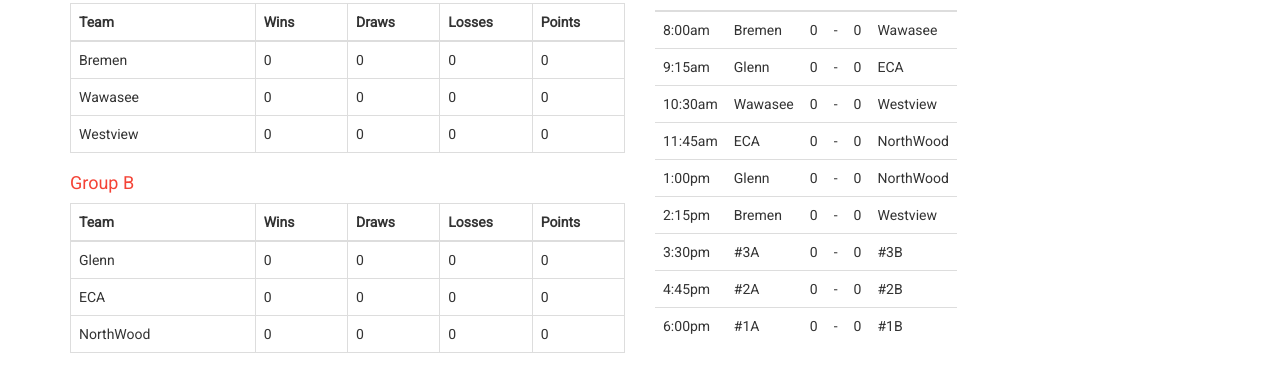
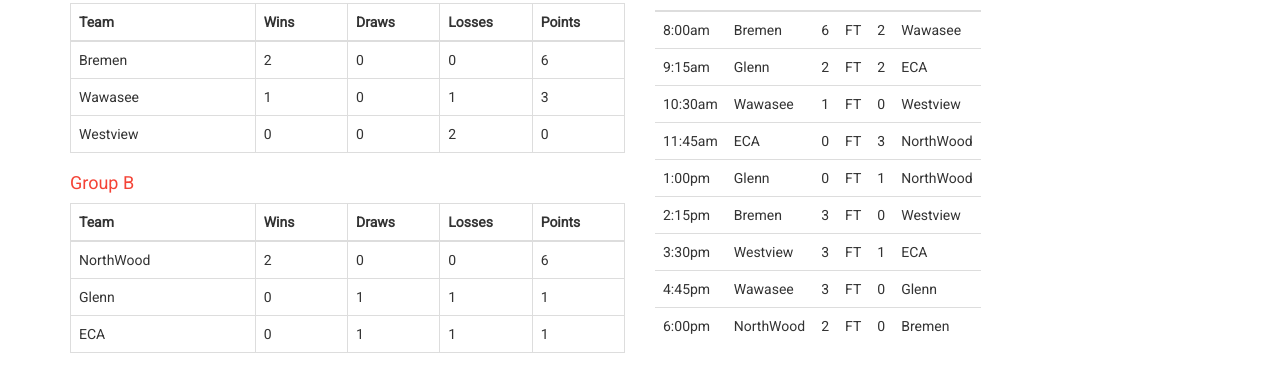
Before and after one commit to kyledijkstra/PantherClassic, a website: page index.html in a window 1280 px wide. Shown: the part 209-595 px from the top of the page. Drawn offline with nearby package versions, Linux system fonts and the light colour scheme.

Commit message:
final 2017

```diff
--- a/index.html
+++ b/index.html
@@ -2,7 +2,7 @@
 <html lang="en">
   <head>
     <title>
-      Panther Classic 2017
+      Panther Classic
     </title>
     <link rel="stylesheet" href="node_modules/bootstrap/dist/css/bootstrap.css">
     <link rel="stylesheet" href="css/style.css">
@@ -11,15 +11,14 @@
   <body>
     <div class="container-fluid" style="background-color: #212121;">
       <div class="page-header">
-        <h1 class="accent-text">2017 Panther Classic <small>July 22</small></h1>
+        <h1 class="accent-text text-center">2017 Panther Classic <small>July 22</small></h1>
       </div>
     </div>
-    <!-- <div role="navigation">
-      <ul class="nav nav-tabs">
-        <li role="presentation" class="active"><a href="#">Home</a></li>
-        <li role="presentation"><a href="info.html">Info</a></li>
-      </ul>
-    </div> -->
+    <div class="hidden container-fluid alert alert-danger" role="alert">
+      <span class="glyphicon glyphicon-exclamation-sign" aria-hidden="true"></span>
+      <span class="sr-only">Error:</span>
+      Update (6:45am 7/22) Games are still on as scheduled. Severe weather seems to be south of Nappanee. Rain through about 11am.
+    </div>
 
 
     <div class="container">
@@ -40,23 +39,23 @@
             <tbody>
               <tr>
                 <td>Bremen</td>
+                <td>2</td>
                 <td>0</td>
                 <td>0</td>
-                <td>0</td>
-                <td>0</td>
+                <td>6</td>
               </tr>
               <tr>
                 <td>Wawasee</td>
+                <td>1</td>
                 <td>0</td>
-                <td>0</td>
-                <td>0</td>
-                <td>0</td>
+                <td>1</td>
+                <td>3</td>
               </tr>
               <tr>
                 <td>Westview &nbsp; &nbsp;</td>
                 <td>0</td>
                 <td>0</td>
-                <td>0</td>
+                <td>2</td>
                 <td>0</td>
               </tr>
             </tbody>
@@ -74,26 +73,27 @@
             </thead>
             <tbody>
               <tr>
+                <td>NorthWood</td>
+                <td>2</td>
+                <td>0</td>
+                <td>0</td>
+                <td>6</td>
+              </tr>
+              <tr>
                 <td>Glenn</td>
                 <td>0</td>
-                <td>0</td>
-                <td>0</td>
-                <td>0</td>
+                <td>1</td>
+                <td>1</td>
+                <td>1</td>
               </tr>
               <tr>
                 <td>ECA</td>
                 <td>0</td>
-                <td>0</td>
-                <td>0</td>
-                <td>0</td>
+                <td>1</td>
+                <td>1</td>
+                <td>1</td>
               </tr>
-              <tr>
-                <td>NorthWood</td>
-                <td>0</td>
-                <td>0</td>
-                <td>0</td>
-                <td>0</td>
-              </tr>
+
             </tbody>
           </table>
         </div>
@@ -114,24 +114,24 @@
               <tr>
                 <td>8:00am</td>
                 <td>Bremen</td>
-                <td>0</td>
-                <td>-</td>
-                <td>0</td>
+                <td>6</td>
+                <td align="center">FT</td>
+                <td>2</td>
                 <td>Wawasee</td>
               </tr>
               <tr>
                 <td>9:15am</td>
                 <td>Glenn</td>
-                <td>0</td>
-                <td>-</td>
-                <td>0</td>
+                <td>2</td>
+                <td align="center">FT</td>
+                <td>2</td>
                 <td>ECA</td>
               </tr>
               <tr>
                 <td>10:30am</td>
                 <td>Wawasee</td>
-                <td>0</td>
-                <td>-</td>
+                <td>1</td>
+                <td align="center">FT</td>
                 <td>0</td>
                 <td>Westview</td>
               </tr>
@@ -139,49 +139,49 @@
                 <td>11:45am</td>
                 <td>ECA</td>
                 <td>0</td>
-                <td>-</td>
-                <td>0</td>
+                <td align="center">FT</td>
+                <td>3</td>
                 <td>NorthWood</td>
               </tr>
               <tr>
                 <td>1:00pm</td>
                 <td>Glenn</td>
                 <td>0</td>
-                <td>-</td>
-                <td>0</td>
+                <td align="center">FT</td>
+                <td>1</td>
                 <td>NorthWood</td>
               </tr>
               <tr>
                 <td>2:15pm</td>
                 <td>Bremen</td>
-                <td>0</td>
-                <td>-</td>
+                <td>3</td>
+                <td align="center">FT</td>
                 <td>0</td>
                 <td>Westview</td>
               </tr>
               <tr>
                 <td>3:30pm</td>
-                <td>#3A</td>
-                <td>0</td>
-                <td>-</td>
-                <td>0</td>
-                <td>#3B</td>
+                <td>Westview</td>
+                <td>3</td>
+                <td align="center">FT</td>
+                <td>1</td>
+                <td>ECA</td>
               </tr>
               <tr>
                 <td>4:45pm</td>
-                <td>#2A</td>
+                <td>Wawasee</td>
+                <td>3</td>
+                <td align="center">FT</td>
                 <td>0</td>
-                <td>-</td>
-                <td>0</td>
-                <td>#2B</td>
+                <td>Glenn</td>
               </tr>
               <tr>
                 <td>6:00pm</td>
-                <td>#1A</td>
+                <td>NorthWood</td>
+                <td>2</td>
+                <td align="center">FT</td>
                 <td>0</td>
-                <td>-</td>
-                <td>0</td>
-                <td>#1B</td>
+                <td>Bremen</td>
               </tr>
             </tbody>
           </table>
@@ -191,6 +191,11 @@
         <div class="col-md-6">
           <h2>Tournament Information</h2>
           <div class="list-group">
+            <div class="list-group-item">
+              <h4 class="list-group-item-heading accent-text">Weather Delays</h4>
+              <p class="list-group-item-text">Any delays or notices before/during gameday will be posted on this website</p>
+              <p class="list-group-item-text">Referees may shorten games in the case of adverse weather conditions</p>
+            </div>
             <div class="list-group-item">
               <h4 class="list-group-item-heading accent-text">Location</h4>
               <p class="list-group-item-text">Nappanee Elementary School</p>
@@ -209,13 +214,6 @@
                 <li>Coin toss</li>
               </ol>
             </div>
-            <div class="list-group">
-              <div class="list-group-item">
-                <h4 class="list-group-item-heading accent-text">Notes</h4>
-                <p class="list-group-item-text">Referees may shorten games in case of adverse weather conditions</p>
-                <p class="list-group-item-text">Any notices before/during gameday will be posted on this website</p>
-              </div>
-          </div>
         </div>
       </div>
     </div>
```
